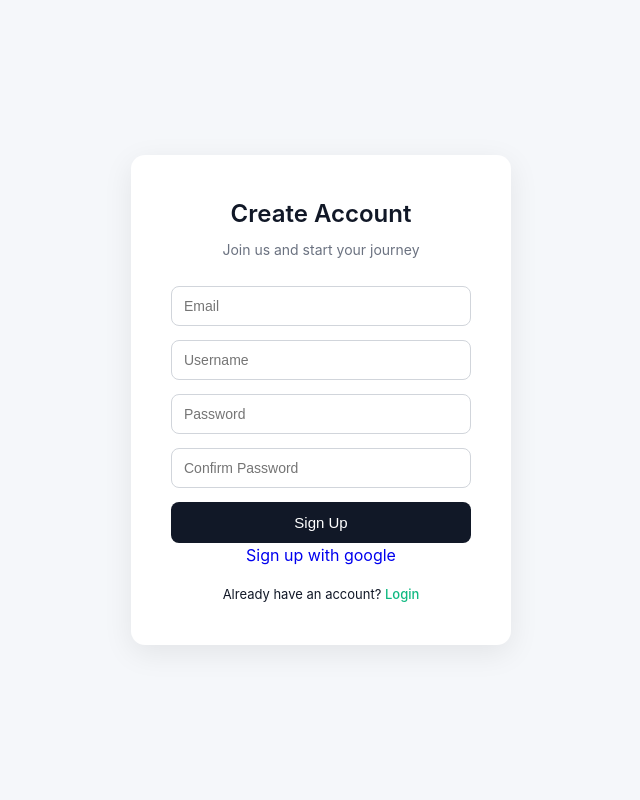
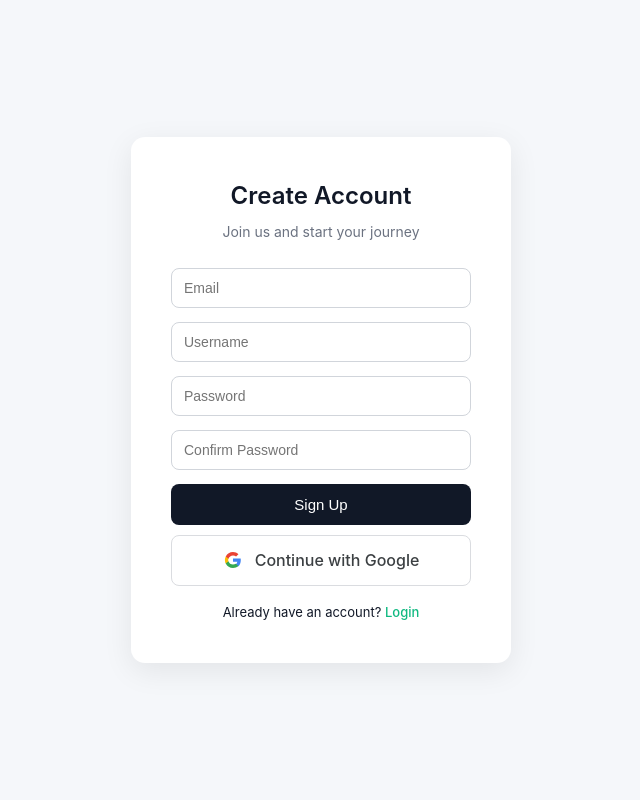
Before and after one commit to mahaveer-rajput/CS50-final-project, a Flask app: page /register in a window 1280 px wide. Shown: the whole page, without its empty margins (319-959 px from the left). Run offline with Flask 3, Linux system fonts and the light colour scheme.

Commit message:
final changes see you in next updates

```diff
--- a/static/css/style.css
+++ b/static/css/style.css
@@ -1211,3 +1211,39 @@ a{
         grid-template-columns: repeat(auto-fill, minmax(160px, 1fr));
     }
 }
+
+
+/* google button */
+.google-btn {
+    width: 100%;
+    display: flex;
+    align-items: center;
+    justify-content: center;
+    gap: 12px;
+    margin-top: 10px;
+
+    padding: 12px 20px;
+
+    background: white;
+    border: 1px solid #dadce0;
+    border-radius: 8px;
+
+    color: #3c4043;
+    font-size: 16px;
+    font-weight: 500;
+
+    cursor: pointer;
+    transition: all 0.2s ease;
+}
+
+.google-btn:hover {
+    background-color: #f8f9fa;
+    border-color: #c6c6c6;
+    box-shadow: 0 1px 3px rgba(60, 64, 67, 0.15);
+}
+
+.google-btn img,
+.google-btn svg {
+    width: 20px;
+    height: 20px;
+}
--- a/templates/layout.html
+++ b/templates/layout.html
@@ -5,7 +5,7 @@
     <meta name="viewport" content="width=device-width, initial-scale=1.0" />
     <meta name="csrf-token" content="{{ csrf_token() }}">
 
-    <link rel="icon" type="image/png" href="{{ url_for('static', filename='uploads/logo.png') }}">
+    <link rel="icon" type="image/png" href="{{ url_for('static', filename='uploads/ArtGallery.png') }}">
 
     <!-- Font Awesome -->
     <link
--- a/templates/register.html
+++ b/templates/register.html
@@ -1,29 +1,55 @@
-<!doctype html>
+<!DOCTYPE html>
+
 <html lang="en">
 <head>
-    <meta charset="UTF-8" />
-    <meta name="viewport" content="width=device-width, initial-scale=1.0" />
-    <link href="{{ url_for('static', filename='css/style.css') }}" rel="stylesheet" />
-    <title>Register</title>
+    <meta charset="UTF-8">
+    <meta name="viewport" content="width=device-width, initial-scale=1.0">
+
+
+<link
+    href="{{ url_for('static', filename='css/style.css') }}"
+    rel="stylesheet"
+>
+
+<title>Register | Pixistan</title>
+
+
 </head>
+
 <body>
+
 <div class="auth-container">
     <div class="auth-card">
+
         <h2>Create Account</h2>
         <p class="subtitle">Join us and start your journey</p>
 
+        <!-- Registration Form -->
         <form method="POST">
-          <input type="hidden" name="csrf_token" value="{{ csrf_token() }}">
+
+            <input
+                type="hidden"
+                name="csrf_token"
+                value="{{ csrf_token() }}"
+            >
 
             <div class="input-group">
-            <input name="email" placeholder="Email" required />
+                <input
+                    type="email"
+                    name="email"
+                    placeholder="Email"
+                    required
+                >
             </div>
 
             <div class="input-group">
-            <input name="username" placeholder="Username" required />
+                <input
+                    type="text"
+                    name="username"
+                    placeholder="Username"
+                    required
+                >
             </div>
-
-
 
             <div class="input-group">
                 <input
@@ -31,7 +57,7 @@
                     name="password"
                     placeholder="Password"
                     required
-            />
+                >
             </div>
 
             <div class="input-group">
@@ -40,24 +66,76 @@
                     name="confirm"
                     placeholder="Confirm Password"
                     required
-            />
+                >
             </div>
 
-          <button class="signinup" type="submit">Sign Up</button>
-          <a href="/login/google">Sign up with google</a>
+            <button
+                class="signinup"
+                type="submit"
+            >
+                Sign Up
+            </button>
+
         </form>
 
+        <!-- Google Sign Up -->
+        <a href="/login/google" class="google-btn">
+
+            <svg
+                width="20"
+                height="20"
+                viewBox="0 0 24 24"
+                xmlns="http://www.w3.org/2000/svg"
+                aria-hidden="true"
+            >
+                <path
+                    fill="#4285F4"
+                    d="M21.35 12.23c0-.71-.06-1.4-.18-2.05H12v3.88h5.24a4.48 4.48 0 01-1.94 2.94v2.52h3.14c1.84-1.69 2.91-4.18 2.91-7.29z"
+                />
+
+                <path
+                    fill="#34A853"
+                    d="M12 21.5c2.63 0 4.84-.87 6.45-2.36l-3.14-2.52c-.87.58-1.99.92-3.31.92-2.54 0-4.69-1.72-5.46-4.03H3.3v2.6A9.75 9.75 0 0012 21.5z"
+                />
+
+                <path
+                    fill="#FBBC05"
+                    d="M6.54 13.51A5.86 5.86 0 016.24 12c0-.52.09-1.03.3-1.51v-2.6H3.3A9.5 9.5 0 002.25 12c0 1.53.37 2.98 1.05 4.11l3.24-2.6z"
+                />
+
+                <path
+                    fill="#EA4335"
+                    d="M12 6.46c1.43 0 2.71.49 3.72 1.45l2.79-2.79C16.83 3.55 14.63 2.5 12 2.5a9.75 9.75 0 00-8.7 5.39l3.24 2.6C7.31 8.18 9.46 6.46 12 6.46z"
+                />
+            </svg>
+
+            <span>Continue with Google</span>
+
+        </a>
+
+        <!-- Login Link -->
         <p class="login-link">
-          Already have an account? <a href="{{ url_for('login') }}">Login</a>
+            Already have an account?
+            <a href="{{ url_for('login') }}">Login</a>
         </p>
+
     </div>
 </div>
-    {% with messages = get_flashed_messages() %} {% if messages %}
+
+
+<!-- Flash Messages -->
+{% with messages = get_flashed_messages() %}
+    {% if messages %}
+
         <div class="flash-container">
+
             {% for msg in messages %}
                 <p class="flash-message">{{ msg }}</p>
             {% endfor %}
+
         </div>
-    {% endif %} {% endwith %}
+
+    {% endif %}
+{% endwith %}
 </body>
 </html>
```
Also changed, not shown: templates/login.html (+54 -11 lines), static/uploads/ArtGallery.png (added). Lines whose indentation alone changed are shown as unchanged.
